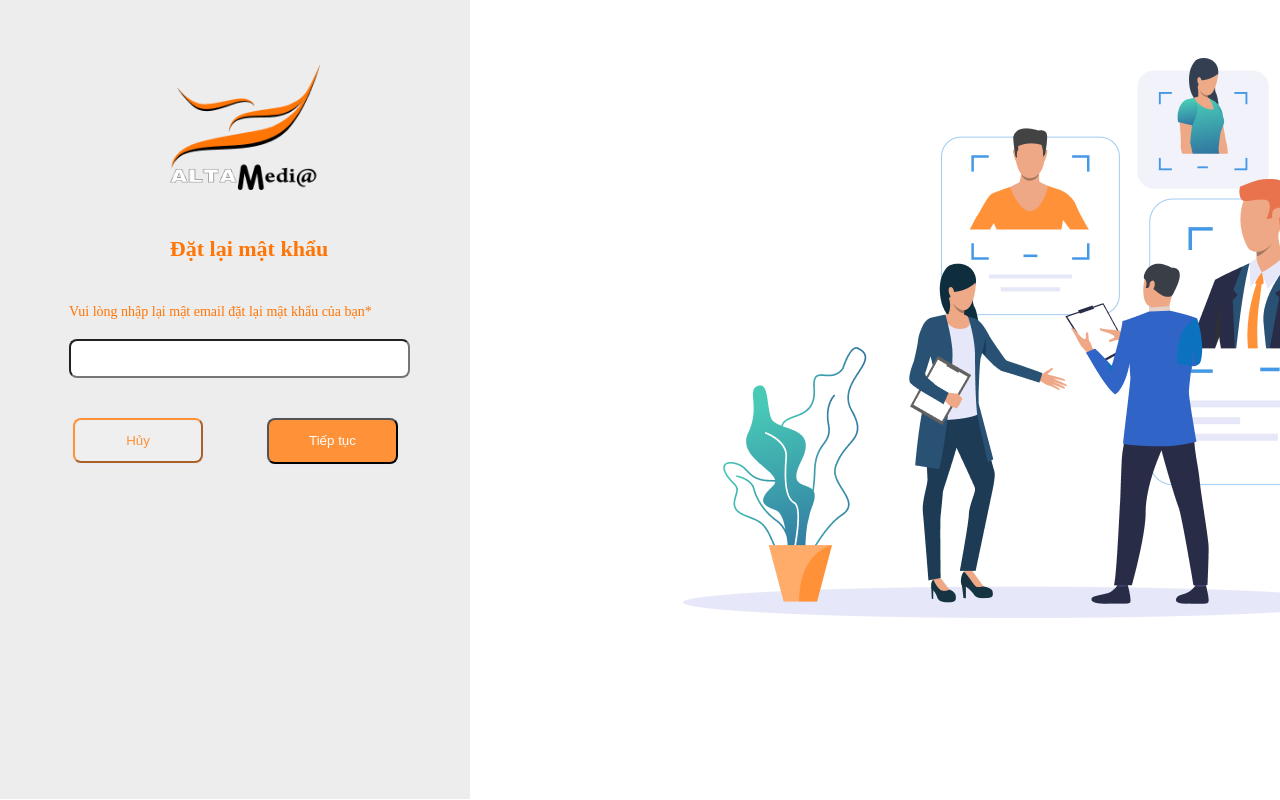
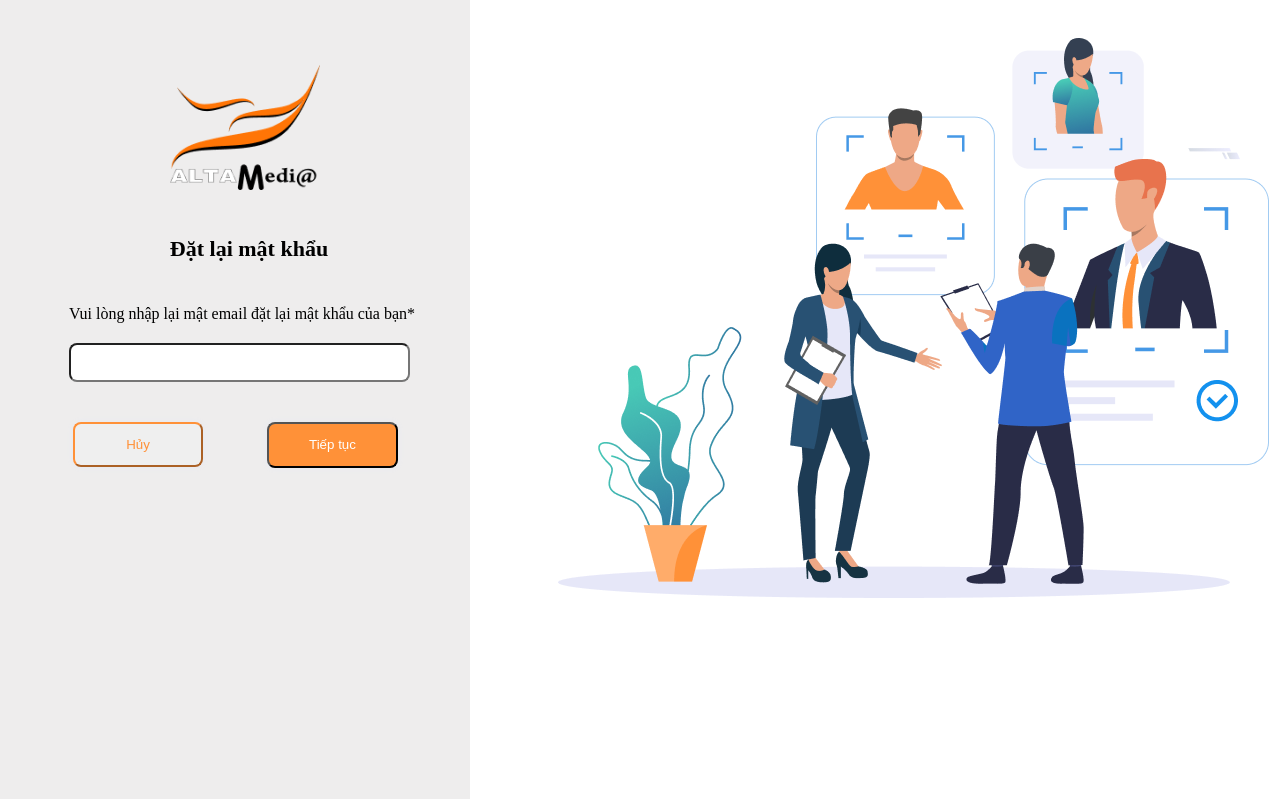
Before and after one commit to nguyenthanhphatqn/Doanthuctap, a React (Create React App) app: page /forgot in a window 1280 px wide. Built offline with nearby package versions, Linux system fonts and the light colour scheme.

Commit message:
update file

```diff
--- a/src/components/LoginForm.js
+++ b/src/components/LoginForm.js
@@ -34,14 +34,14 @@
                     <div>
                         {/* <label className='forgot-pass' onClick={this.handleClick}>Quên mật khẩu?</label> */}
                         <Link className="link-tag" to="/forgot">
-                            <span className=" forgot-pass">Quên mật khẩu</span>
+                            <span className=" forgot-password">Quên mật khẩu</span>
                         </Link>
                     </div>
                 </form>
             </div>
             <div className='container-right'>
                 <img src={background} alt='background'className='background'></img>
-                <div className='container-text'>
+                <div className='container-Text'>
                     <p className='text-1'>Hệ thống</p><br />
                     <div className='text-2'>QUẢN LÝ XẾP HÀNG</div>
                 </div>
--- a/src/components/login.css
+++ b/src/components/login.css
@@ -47,7 +47,7 @@
     top: 82px;
 }
 
- .forgot-pass{
+ .forgot-password{
     font-size: 14px;
     position: relative;
     width: 102px;
@@ -82,7 +82,7 @@
     top: 80px;
 }
 
- .container-text {
+ .container-Text {
     font-family: Nunito;
     font-style: normal;
     text-align: left;
```
